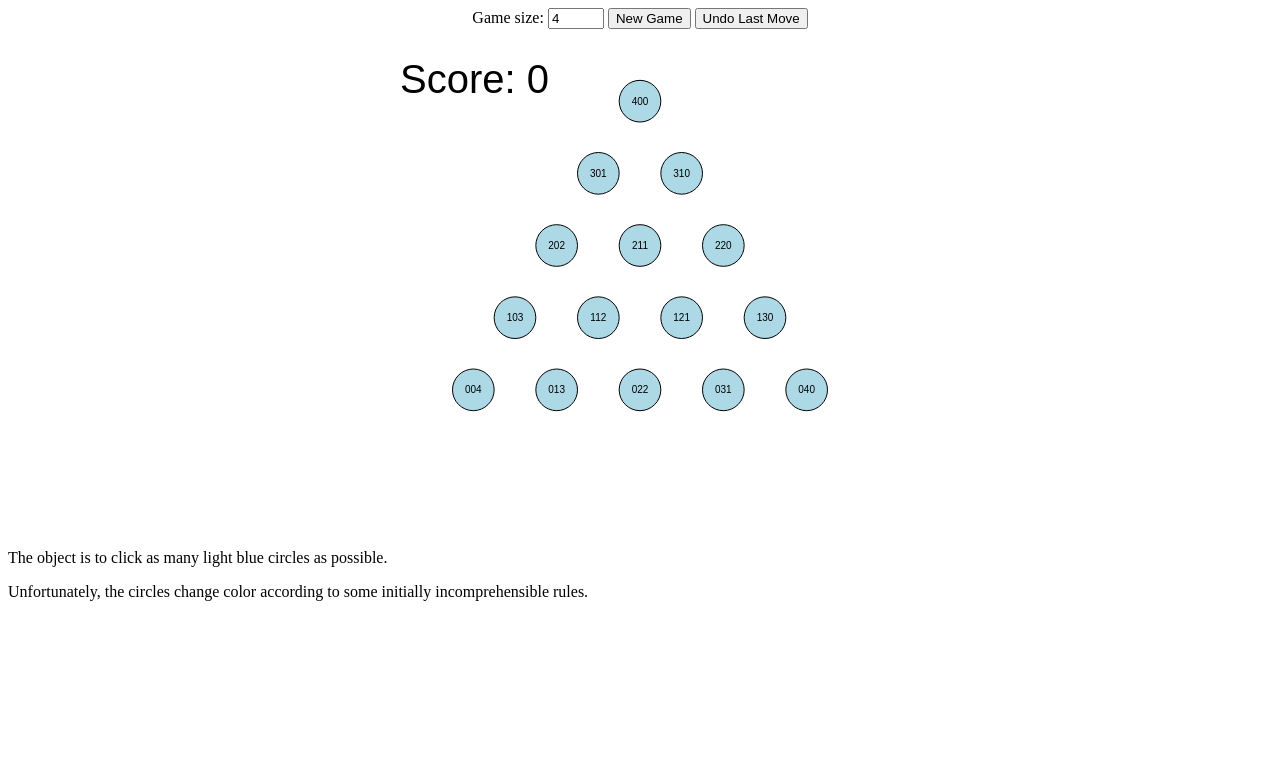
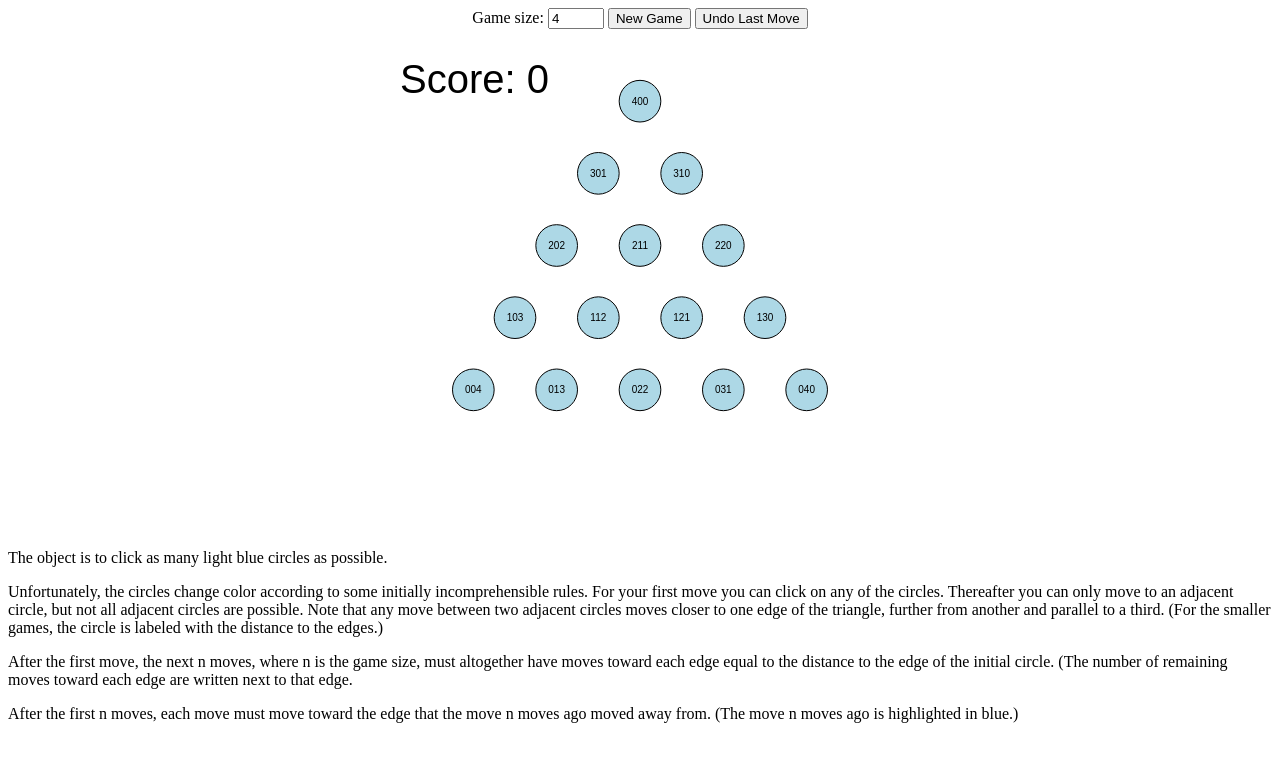
Before and after one commit to deinst/Triangles, a plain HTML site: page index.html in a window 1280 px wide. Drawn offline with Linux system fonts and the light colour scheme.

Commit message:
Added incomprehensible instructions.

```diff
--- a/index.html
+++ b/index.html
@@ -27,6 +27,15 @@
 </form>
 <div id="canvas_container"></div>
 <p>The object is to click as many light blue circles as possible.</p>
-<p>Unfortunately, the circles change color according to some initially incomprehensible rules.</p>
+<p>Unfortunately, the circles change color according to some initially incomprehensible rules. For your first move
+    you can click on any of the circles.  Thereafter you can only move to an adjacent circle, but not all adjacent circles
+    are possible.  Note that any move between two adjacent circles moves closer to one edge of the triangle, further from
+    another and parallel to a third. (For the smaller games, the circle is labeled with the distance to the edges.)</p>
+<p>After the first move, the next n moves, where n is the game size, must altogether have moves toward each edge equal
+    to the distance to the edge of the initial circle. (The number of remaining moves toward each edge are written next
+    to that edge.</p>
+<p> After the first n moves, each move must move toward the edge that the move n moves ago moved away from.
+    (The move n moves ago is highlighted in blue.)</p>
+
 </body>
 </html>
```
